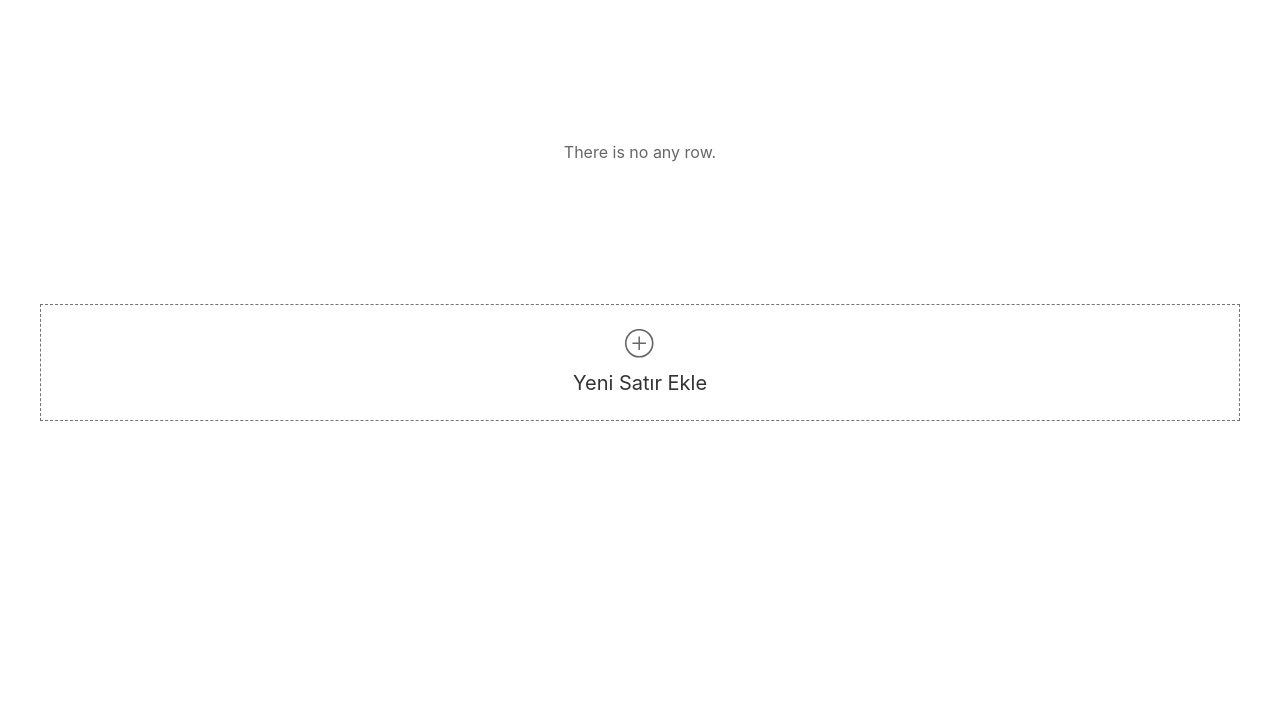
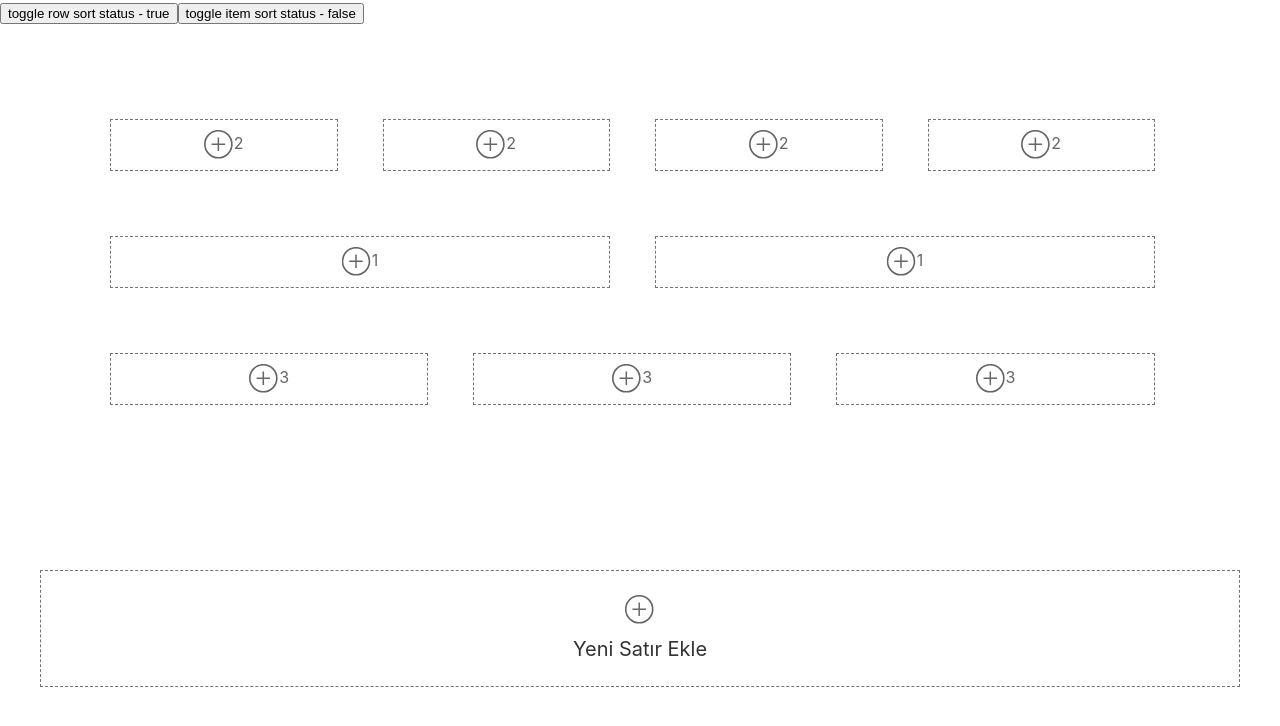
Before and after one commit to fto-dev/ticimax-grid-builder, a Vue app: page / in a window 1280 px wide. Shown: the top 726 px of the page. Built offline with nearby package versions, Linux system fonts and the light colour scheme.

Commit message:
uikit sortable version

```diff
--- a/src/App.vue
+++ b/src/App.vue
@@ -1,9 +1,8 @@
 <script setup>
+import UIkit from 'uikit';
+import { ref, reactive, watch, computed } from 'vue';
 
-import { ref, reactive } from 'vue';
-import UIkit from 'uikit';
-import Icons from 'uikit/dist/js/uikit-icons';
-UIkit.use(Icons);
+
 
 //on load item data
 const sectionData = [
@@ -234,48 +233,193 @@ const hoverClass = "selected-row";
 
 let addItemStatus = ref(false);
 let mouseHovering = ref(false);
+
+
+let rowSort = null;
+const rowSortSelector = '#rowsort';
+//@todo default rowSortStatus = false
+//const rowSortStatus = ref(false);
+const rowSortStatus = ref(true);
+let rowMoving = ref(false);
+
+
+let itemSort = null;
+const itemSortSelector = '#item-sort';
+const itemSortStatus = ref(false);
+let itemMoving = ref(false);
+
+
 //let addRowStatus = ref(false) ;
-const gridList = reactive(
-    [
-       /* {"rowId":1,"rowOrder":1,"rowItems":[{
-            "id":20,"svgattr":"M49,0V50H0V0Z M100,0V50H51V0Z","kolon": [
-                {"id":"r79ev3o","width":50},
-                {"id":"4m4im7j","width":50}
+const gridList = reactive([
+        {
+            "rowId": 1,
+            "rowOrder": 1,
+            "rowItems": [{
+                "id": 20, "svgattr": "M49,0V50H0V0Z M100,0V50H51V0Z", "kolon": [
+                    {"id": "r79ev3o", "width": 50},
+                    {"id": "4m4im7j", "width": 50}
                 ]
             }]
         },
-        {"rowId":2,"rowOrder":2,"rowItems":[{
-                "id":20,"svgattr":"M49,0V50H0V0Z M100,0V50H51V0Z","kolon": [
-                    {"id":"r79ev3o","width":50},
-                    {"id":"4m4im7j","width":50}
+        {
+            "rowId": 2,
+            "rowOrder": 2,
+            "rowItems": [{
+                "id": 40,
+                "svgattr": "M23.5,0V50H0V0Z M49,0V50H25.5V0Z M74.5,0V50H51V0Z M100,0V50H76.5V0Z",
+                "kolon": [{"id": "0bz8jj1", "width": 25}, {"id": "p4fybdh", "width": 25}, {
+                    "id": "ffiosh2",
+                    "width": 25
+                }, {"id": "fcnorwk", "width": 25}]
+            }
+            ]
+        },
+        {
+            "rowId": 3,
+            "rowOrder": 3,
+            "rowItems": [{
+                    "id": 30,
+                    "svgattr": "M32, 0V50H0V0Z M66, 0V50H34V0Z M100, 0V50H68V0Z",
+                    "kolon": [
+                        {
+                            "id": "jtm2zsp",
+                            "width": 33
+                        },
+                        {
+                            "id": "t5jl0xn",
+                            "width": 33
+                        },
+                        {
+                            "id": "w6kx27y",
+                            "width": 33
+                        }
                     ]
                 }]
-        },
-        {"rowId":3,"rowOrder":3,"rowItems":[{"id":40,"svgattr":"M23.5,0V50H0V0Z M49,0V50H25.5V0Z M74.5,0V50H51V0Z M100,0V50H76.5V0Z","kolon":[{"id":"0bz8jj1","width":25},{"id":"p4fybdh","width":25},{"id":"ffiosh2","width":25},{"id":"fcnorwk","width":25}]}
-                    ]
-                    }*/
-    ]
-);
+        }
+    ]);
 
 
+/*
+watch(
+    () => gridList,
+    () => {
+        console.log('changed');
+
+        /!*for (let i = 0; gridList.length > i; i++){
+            //console.log(gridList[i].rowOrder)
+
+            console.log("rowId = " + gridList[i].rowId , "rowOrder = " + gridList[i].rowOrder , "index = " +Number(i+1))
+            gridList[i].rowOrder = i+1;
+            console.log("rowId = " + gridList[i].rowId , "rowOrder = " + gridList[i].rowOrder , "index = " +Number(i+1))
+        }*!/
+    },
+    { deep: true }
+);*/
+
+
+document.addEventListener('DOMContentLoaded', () => {
+
+    UIkit.util.on(rowSortSelector, 'start', function () {
+        rowMoving.value = true;
+    });
+
+    UIkit.util.on(rowSortSelector, 'moved', function (allItem,movedItem,movedItemElement) {
+        console.log('moved')
+
+        for (let i = 0; allItem.target.children.length > i; i++){
+            //allItem.target.children[i].setAttribute('roworder', i+1)
+
+            //console.log(gridList[i].rowOrder)
+            gridList[i].rowOrder = i+1;
+            //console.log(gridList[i].rowOrder)
+
+            /*let newItem = gridList[i];
+            gridList[i].rowOrder = i+1;
+            //console.log(i)
+            gridList.splice(i,1);
+            //console.log(gridList)
+            gridList.push(newItem);*/
+
+            //allItem.target.children[i].setAttribute('roworder', i+1);
+            //console.log("rowId = " + arr[i].rowId , "rowOrder = " + arr[i].rowOrder , "index = " +Number(i+1))
+        }
+
+        var nodes = Array.prototype.slice.call( movedItemElement.closest('#rowsort').children );
+        arraymove( movedItem.origin.index , nodes.indexOf(movedItemElement) );
+    });
+
+    UIkit.util.on(rowSortSelector, 'stop', function (allItem,movedItem,movedItemElement) {
+        console.log('stop')
+        rowMoving.value = false;
+
+
+        gridList.sort(compareIntegers);
+    });
+
+    //if(rowSortStatus){}
+
+    if(itemSortStatus){
+        UIkit.util.on(itemSortSelector, 'moved', function (item) {
+            itemMoving.value = false;
+        });
+
+        UIkit.util.on(itemSortSelector, 'start', function () {
+            itemMoving.value = true;
+        });
+    }
+
+    toggleRowSortStatus(true);
+
+    setTimeout(function () {
+        arraymove(0, 1)
+    },1000)
+
+    /*setTimeout(function () {
+        arraymove(0, 1)
+    },2000)
+
+    setTimeout(function () {
+        arraymove(0, 1)
+    },3000)*/
+});
+
+
+/*function whichChild(elem){
+    //ERR!
+    var  i= 0;
+    while((elem=elem.previousSibling)!=null) ++i;
+    return i;
+}*/
+
+function toggleRowSortStatus(status){
+    if(status) {
+        rowSortStatus.value = true;
+        rowSort = UIkit.sortable(rowSortSelector, {
+            handle: '.moveClass',
+            //group: 'my-group'
+        });
+    } else{
+        rowSortStatus.value = false;
+        rowSort.$destroy();
+    }
+}
+
+function toggleItemSortStatus(status){
+    if(status) {
+        itemSortStatus.value = true;
+        itemSort = UIkit.sortable(itemSortSelector, {
+            handle: '.itemMoveClass',
+            group: 'item-group'
+        });
+    } else{
+        itemSortStatus.value = false;
+        itemSort.$destroy();
+    }
+}
 
 function hovering(status) {
     mouseHovering.value = status;
 }
-
-// mouseenter&focus add class selected-row
-/*function mouseenter(getItem,hoverEvent) {
-    hoverEvent.target.classList.add(hoverClass);
-}
-
-function mouseLeave(getItem,mouseEvent) {
-    if(mouseHovering) return;
-
-    if (mouseEvent.target.classList.contains(hoverClass)) {
-        mouseEvent.target.classList.remove(hoverClass)
-    }
-}*/
-
 
 function findLastId() {
     return gridList.length+1;
@@ -331,18 +475,84 @@ function addRow(item) {
     changeRowStatus(false)
 }
 
+//Sort
+var compareIntegers = function(a,b){
+    if(a.rowOrder<b.rowOrder){
+        return -1;
+    }
+    if(a.rowOrder>b.rowOrder){
+        return 1;
+    }
+    return 0
+}
+
+
+/*function arraymove(old_index, new_index) {
+
+    console.log(arr, old_index, new_index);
+
+    if (new_index >= arr.length) {
+        var k = new_index - arr.length + 1;
+        while (k--) {
+            arr.push(undefined);
+        }
+    }
+    arr.splice(new_index, 0, arr.splice(old_index, 1)[0]);
+
+    //return arr; // for testing
+};*/
+
+
+
+
+function arraymove(fromIndex, toIndex) {
+
+    console.log(fromIndex,toIndex);
+
+    var element = gridList[fromIndex];
+    gridList.splice(fromIndex, 1);
+    gridList.splice(toIndex, 0, element);
+
+    /*for(let i = 0; gridList.length > i; i++){
+        //console.log(arr[i].rowOrder);
+        gridList[i].rowOrder = i+1;
+        //console.log(arr[i].rowOrder);
+    }*/
+}
+
+
+
 </script>
 
 <template>
-    <!--<h1>{{ mouseHovering }} , {{ gridList.length }}</h1>-->
-    <section class="uk-section uk-overflow-hidden uk-margin-large-top">
+
+    <!--
+    <h1> Programmatic Actions </h1>
+    <button> Toggle Row Sort </button>
+    <button> Toggle Item Sort </button>
+    <button> Empty Everything </button>
+    -->
+
+    <button @click="toggleRowSortStatus(!rowSortStatus)">toggle row sort status - {{ rowSortStatus }}</button>
+    <button @click="toggleItemSortStatus(!itemSortStatus)">toggle item sort status - {{ itemSortStatus }}</button>
+
+
+    <!--<ul class="uk-subnav"  >
+        <li v-for="item in gridList">
+            Row Id = {{ item.rowId }} - Order = {{ item.rowOrder }} Item Count = {{ item.rowItems[0].kolon.length }} |
+        </li>
+    </ul>-->
+
+
+    <div class="uk-flex-inline uk-flex-wrap uk-width-1-1">
+        <section class="uk-flex-1 uk-section uk-padding-large uk-overflow-hidden">
             <div class="uk-container uk-container-expand ">
-            <div class="grid-area uk-text-center" uk-sortable="handle: .moveClass">
+                <div class="grid-area uk-text-center" id="rowsort">
                     <div class="uk-width-1-1" v-if="gridList.length == 0">
                         There is no any row.
                     </div>
-                <div class="uk-grid uk-grid-small clm" uk-grid v-else v-for="item in gridList">
-                    <div class="uk-width-1-1 column selected-row" @@mouseleave="mouseLeave(subItem,$event)" @@mouseenter="mouseenter(subItem,$event)" v-for="subItem in item.rowItems" v-if="item.rowItems">
+                    <div class="uk-grid uk-grid-small row-line clm" :rowId="item.rowId" :rowOrder="item.rowOrder" :class="rowMoving ? 'rowline' : ''" uk-grid v-else v-for="item in gridList">
+                        <div class="uk-width-1-1 column " @@mouseleave="mouseLeave(subItem,$event)" @@mouseenter="mouseenter(subItem,$event)" v-for="subItem in item.rowItems" v-if="item.rowItems">
                             <div class="uk-position-top-center">
                                 <div class="edit-button uk-padding-small">
                                     <ul class="uk-subnav uk-margin-remove">
@@ -352,11 +562,20 @@ function addRow(item) {
                                     </ul>
                                 </div>
                             </div>
-                        <div class="uk-grid uk-grid-small" uk-grid @mouseout="hovering(false)"  @mouseover="hovering(true)">
-                            <div :class="`uk-width-1-${subItem.kolon.length}`" v-for="column in subItem.kolon" @mouseout="hovering(false)"  @mouseover="hovering(true)">
+                            <div class="uk-grid uk-grid-small" uk-grid @mouseout="hovering(false)" id="item-sort" @mouseover="hovering(true)" >
+                                <div :class="`uk-width-1-${subItem.kolon.length} `" v-for="column in subItem.kolon" @mouseout="hovering(false)"  @mouseover="hovering(true)">
+                                    <div class="uk-padding-small inner-selection">
+                                        <div class="edit-button move-button uk-padding-small">
+                                            <ul class="uk-subnav uk-margin-remove">
+                                                <li class="itemMoveClass uk-padding-remove"><span uk-icon="icon: move; ratio:0.8" ></span></li>
+                                            </ul>
+                                        </div>
+
                                         <div class="column-item uk-position-relative"  @mouseout="hovering(false)"  @mouseover="hovering(true)">
-                                    <div class="uk-position-center uk-text-center" @mouseout="hovering(false)"  @mouseover="hovering(true)">
-                                        <span uk-icon="icon: plus-circle; ratio:1.5" @mouseout="hovering(false)"  @mouseover="hovering(true)"></span>
+                                            <div class="uk-position-center uk-text-center" @mouseout="hovering(false)" @mouseover="hovering(true)">
+                                                <span uk-icon="icon: plus-circle; ratio:1.5" @mouseout="hovering(false)" @mouseover="hovering(true)"></span>
+                                                <span> {{ item.rowOrder }} </span>
+                                            </div>
                                         </div>
                                     </div>
                                 </div>
@@ -370,6 +589,15 @@ function addRow(item) {
                 </div>
             </div>
         </section>
+
+        <div class="uk-width-medium uk-hidden">
+            <!--<p>Lorem ipsum dolor sit amet, consectetur adipisicing elit. Adipisci, aliquam consequatur corporis cupiditate dicta distinctio doloribus eaque error explicabo laborum modi, mollitia nihil perspiciatis quas quo, ratione repudiandae voluptate voluptatum?</p>-->
+            <code>
+                {{ gridList }}
+            </code>
+        </div>
+    </div>
+
 
 
     <div class="uk-container uk-margin-large-top uk-margin-large-bottom">
@@ -408,36 +636,26 @@ function addRow(item) {
         background-color: #fff;
     }
 
+    code{
+        white-space: pre-wrap!important;
+    }
+
+    .rowline{
+        background-color: #00fff21f;
+    }
+
     .selection-area{
         border: 1px dashed @dashed-border-color;
         padding: 40px 40px 75px 40px;
     }
 
+    //.selected-row{}
     .column{
         padding: 10px 0;
-    }
-
-    .column-item{
-        border:1px dashed @dashed-border-color;
-        min-height: 50px;
-    }
-
-    svg{
-        cursor: pointer;
-    }
-
-    svg path{
-        fill:#747474;
-        transition: .5s;
-    }
-
-    svg:hover path{
-        fill:#000;
-    }
-
-    .selected-row{
+        &:hover,
+        &:focus,
+        &:active{
             position:relative;
-
             &:before,
             &:after{
                 content: "";
@@ -455,16 +673,91 @@ function addRow(item) {
             &:after{
                 bottom:1px;
             }
+
+            .uk-position-top-center>.edit-button{
+                display: inline-block;
+            }
+        }
+    }
+
+    .column-item{
+        border:1px dashed @dashed-border-color;
+        min-height: 50px;
+    }
+
+    .inner-selection {
+        position:relative;
+
+        &:hover,
+        &:focus,
+        &:active{
+            .edit-button{
+                display: inline-block;
+            }
+        }
+
+        &:hover{
+            &:before,
+            &:after {
+                content: "";
+                top: -9px;
+                position: absolute;
+                width: 1px;
+                height: calc(100% + 18px);
+                border-color: green;
+            }
+
+            &:before {
+                left: 0;
+                padding-left: inherit;
+                border-left: 2px dashed;
+            }
+
+            &:after {
+                right: 0;
+                padding-right: inherit;
+                border-right: 2px dashed;
+            }
+        }
+    }
+
+    .uk-subnav>*>:first-child{
+        color: #fff;
+    }
+
+    svg{
+        cursor: pointer;
+    }
+
+    svg path{
+        fill:#747474;
+        transition: .5s;
+    }
+
+    svg:hover path{
+        fill:#000;
     }
 
     .edit-button{
         display: none;
         background-color: @primary-color;
         transform: translateY(-100%);
-        top: 0;
-        display: inline-block;
-        .selected-row &{
+
+
+        /*.selected-row &{
             display:block;
+        }*/
+
+        .inner-selection &{
+            top: -9px;
+            left:0;
+            z-index: 1;
+
+            position: absolute;
         }
     }
+
+    .move-button{
+        transform: translateY(0);
+    }
 </style>
```
Also changed, not shown: src/main.js (+5 -2 lines). Lines whose indentation alone changed are shown as unchanged.
